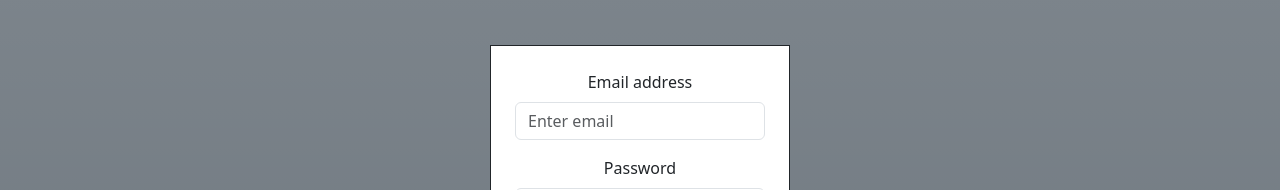
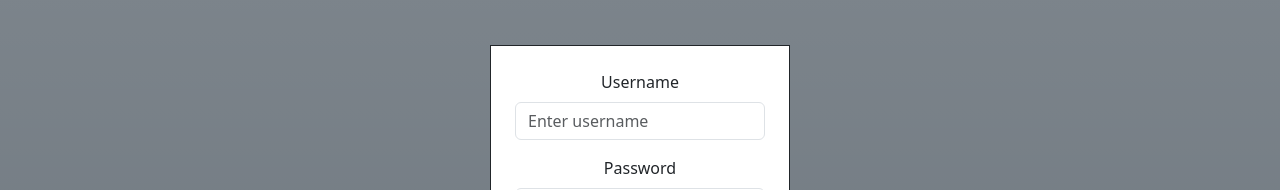
Before and after one commit to ljubo9/30bodova, a React (Create React App) app in the folder IzvorniKod/kuhaj-it-app/: page /login in a window 1280 px wide. Shown: the part 281-471 px from the top of the page. Built offline with nearby package versions, Linux system fonts and the light colour scheme.

Commit message:
funkcionalnost logina i sitne promjene svuda

```diff
--- a/IzvorniKod/kuhaj-it-app/src/App.js
+++ b/IzvorniKod/kuhaj-it-app/src/App.js
@@ -1,18 +1,19 @@
-import React from 'react';
+import React, { useState } from 'react';
 import { BrowserRouter as Router, Route, Routes } from 'react-router-dom';
+import Login from './components/Login';
 import Navigation from './components/Navigation';
-import Login from './components/Login';
 import Register from './components/Register';
 
+
 function App() {
+const [currentUser, setCurrentUser] = useState(null);
   return (
     <Router>
       <div className="App">
-        <Navigation />
+         <Navigation currentUser={currentUser} />
         <Routes>
           <Route exact path="/login" element={<Login />}/>
           <Route exact path="/register" element={<Register />}/>
-          {/* Add other routes as needed */}
         </Routes>
       </div>
     </Router>
--- a/IzvorniKod/kuhaj-it-app/src/components/Login.jsx
+++ b/IzvorniKod/kuhaj-it-app/src/components/Login.jsx
@@ -1,22 +1,21 @@
 import React, { useState } from 'react';
-import Button from 'react-bootstrap/Button';
-import Form from 'react-bootstrap/Form';
+import { useNavigate } from 'react-router-dom';
+import { Button, Form } from 'react-bootstrap';
 
-function Login() {
-  const [email, setEmail] = useState('');
+function Login({ setCurrentUser }) {
+  const [username, setUsername] = useState('');
   const [password, setPassword] = useState('');
+  const navigate = useNavigate();
 
   const handleSubmit = async (event) => {
     event.preventDefault();
 
-
     const formData = {
-      email: email,
+      username: username,
       password: password,
     };
 
     try {
-
       const response = await fetch('/login', {
         method: 'POST',
         headers: {
@@ -25,8 +24,13 @@ function Login() {
         body: JSON.stringify(formData),
       });
 
-
-      console.log('Server response:', response);
+      if (response.ok) {
+        const user = await response.json();
+        setCurrentUser(user.username);
+         navigate('/');
+      } else {
+        console.error('Login failed');
+      }
     } catch (error) {
       console.error('Error:', error);
     }
@@ -35,13 +39,13 @@ function Login() {
   return (
     <div className="d-flex justify-content-center align-items-center bg-secondary bg-gradient" style={{ height: '100vh' }}>
       <Form onSubmit={handleSubmit} className="border border-dark p-4 bg-white" style={{ width: '300px' }}>
-        <Form.Group className="mb-3" controlId="Email">
-          <Form.Label className="d-flex justify-content-center align-items-center">Email address</Form.Label>
+        <Form.Group className="mb-3" controlId="Username">
+          <Form.Label className="d-flex justify-content-center align-items-center">Username</Form.Label>
           <Form.Control
-            type="email"
-            placeholder="Enter email"
-            value={email}
-            onChange={(e) => setEmail(e.target.value)}
+            type="text"
+            placeholder="Enter username"
+            value={username}
+            onChange={(e) => setUsername(e.target.value)}
           />
         </Form.Group>
 
--- a/IzvorniKod/kuhaj-it-app/src/components/Navigation.jsx
+++ b/IzvorniKod/kuhaj-it-app/src/components/Navigation.jsx
@@ -1,10 +1,8 @@
 import React from 'react';
 import { Link } from 'react-router-dom';
-import Container from 'react-bootstrap/Container';
-import Nav from 'react-bootstrap/Nav';
-import Navbar from 'react-bootstrap/Navbar';
+import { Navbar, Container, Nav } from 'react-bootstrap';
 
-function Navigation({ onRegisterButtonClick }) {
+function Navigation({ currentUser }) {
   return (
     <Navbar expand="lg" className="bg-body-tertiary">
       <Container>
@@ -12,8 +10,18 @@ function Navigation({ onRegisterButtonClick }) {
         <Navbar.Toggle aria-controls="basic-navbar-nav" />
         <Navbar.Collapse id="basic-navbar-nav">
           <Nav className="me-auto">
-          <Nav.Link as={Link} to="/login">Login</Nav.Link>
-            <Nav.Link as={Link} to="/register">Register</Nav.Link>
+            {currentUser ? (
+              <Nav.Link disabled>{currentUser}</Nav.Link>
+            ) : (
+              <>
+                <Nav.Link as={Link} to="/login">
+                  Login
+                </Nav.Link>
+                <Nav.Link as={Link} to="/register">
+                  Register
+                </Nav.Link>
+              </>
+            )}
           </Nav>
         </Navbar.Collapse>
       </Container>
```
